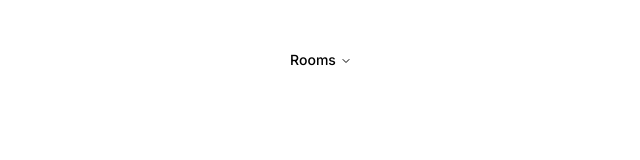
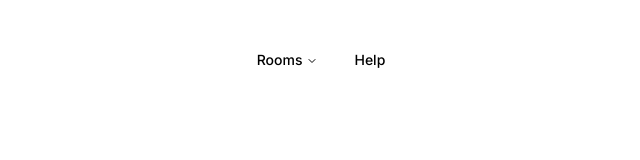
Before and after one commit to Idontplaytheguitar/ChatRooms, a Next.js app: page / in a window 1280 px wide. Shown: the top 160 px of the page, without its empty margins (319-959 px from the left). Built offline with nearby package versions, Linux system fonts and the light colour scheme.

Commit message:
- Changed nav menu to be better visually (still missing changes) - Added light and dark theme variables (not implemented yet) - Changed name

```diff
--- a/cms/NavMenu.ts
+++ b/cms/NavMenu.ts
@@ -2,7 +2,28 @@ import { INavMenuItem } from "fndtn/interfaces/INavMenuItem";
 
 export const navMenuItems: INavMenuItem[] = [
     {
-        content: [{ display: "See rooms", href: "/rooms", target: "_self" }],
+        content: [
+            {
+                link: { display: "See rooms", href: "/rooms", target: "_self" },
+                description: "See all the rooms you can join",
+            },
+            {
+                link: {
+                    display: "Create new room",
+                    href: "/CreateRoom",
+                    target: "_self",
+                },
+                description: "Create a room others can join"
+            },
+            {
+                link: {
+                    display: "Join room with code",
+                    href: "/JoinCode",
+                    target: "_self",
+                },
+                description:"Join a room with an invite code given by someone else"
+            },
+        ],
         trigger: "Rooms",
     },
 ];
--- a/package.json
+++ b/package.json
@@ -1,5 +1,5 @@
 {
-  "name": "my-app",
+  "name": "chatrooms",
   "version": "0.1.0",
   "private": true,
   "scripts": {
--- a/src/app/page.tsx
+++ b/src/app/page.tsx
@@ -5,7 +5,7 @@ export default function Home() {
     return (
         <main className="relative flex min-h-screen flex-col items-center p-5">
             <nav className="p-5 sticky top-0 left-0">
-                <NavMenu items={navMenuItems} className="mx-auto" />
+                <NavMenu items={navMenuItems} />
             </nav>
             <div className="h-screen"></div>
         </main>
--- a/src/components/NavMenu.tsx
+++ b/src/components/NavMenu.tsx
@@ -1,53 +1,91 @@
 "use client";
+
+import * as React from "react";
+import Link from "next/link";
 
 import {
     NavigationMenu,
     NavigationMenuContent,
-    NavigationMenuIndicator,
     NavigationMenuItem,
     NavigationMenuLink,
     NavigationMenuList,
     NavigationMenuTrigger,
-    NavigationMenuViewport,
+    navigationMenuTriggerStyle,
 } from "fndtn/components/ui/navigation-menu";
+import { cn } from "fndtn/lib/utils";
 import { INavMenuItem } from "fndtn/interfaces/INavMenuItem";
 
-export default function NavMenu(props: {
-    className?: string;
-    items: INavMenuItem[];
-}) {
-    const { className, items } = props;
+export default function NavigationMenuDemo(props: { items: INavMenuItem[] }) {
+    const { items } = props;
     return (
-        <NavigationMenu className={`${className ?? ""}`}>
-            <NavigationMenuList>
-                {items?.length ? (
-                    items?.map((i, k) => {
+        <NavigationMenu>
+            {items.map((item, keyItem) => {
                 return (
-                            <NavigationMenuItem key={i.trigger + k}>
+                    <NavigationMenuList key={item.trigger + keyItem}>
+                        <NavigationMenuItem>
                             <NavigationMenuTrigger>
-                                    {i.trigger}
+                                {item.trigger}
                             </NavigationMenuTrigger>
-                                {i.content.map((content, keyContent) => {
-                                    return (
-                                        <NavigationMenuContent
-                                            key={content.display + keyContent}
+                            <NavigationMenuContent>
+                                <ul className="grid w-[300px] gap-3 p-4 md:w-[400px] md:grid-cols-2 lg:w-[600px] ">
+                                    {item.content.map(
+                                        (contentItem, contentItemKey) => (
+                                            <ListItem
+                                                key={
+                                                    contentItem.link.display +
+                                                    contentItemKey
+                                                }
+                                                title={contentItem.link.display}
+                                                href={contentItem.link.href}
+                                                target={contentItem.link.target}
                                             >
+                                                {contentItem.description}
+                                            </ListItem>
+                                        )
+                                    )}
+                                </ul>
+                            </NavigationMenuContent>
+                        </NavigationMenuItem>
+                        <NavigationMenuItem>
+                            <Link href="/help" legacyBehavior passHref>
                                 <NavigationMenuLink
-                                                href={content.href}
-                                                target={content.target}
+                                    className={navigationMenuTriggerStyle()}
                                 >
-                                                {content.display}
+                                    Help
                                 </NavigationMenuLink>
-                                        </NavigationMenuContent>
+                            </Link>
+                        </NavigationMenuItem>
+                    </NavigationMenuList>
                 );
             })}
-                            </NavigationMenuItem>
-                        );
-                    })
-                ) : (
-                    <div>no items found on the nav menu</div>
-                )}
-            </NavigationMenuList>
         </NavigationMenu>
     );
 }
+
+const ListItem = React.forwardRef<
+    React.ElementRef<"a">,
+    React.ComponentPropsWithoutRef<"a">
+>(({ className, title, children, ...props }, ref) => {
+    return (
+        <li>
+            <NavigationMenuLink asChild>
+                <a
+                    ref={ref}
+                    className={cn(
+                        "block select-none space-y-1 rounded-md p-3 leading-none no-underline outline-none transition-colors hover:bg-accent hover:text-foreground focus:bg-accent focus:text-accent-foreground",
+                        className
+                    )}
+                    {...props}
+                >
+                    <div className="text-sm font-medium leading-none">
+                        {title}
+                    </div>
+                    <p className="line-clamp-2 text-sm leading-snug text-muted-foreground">
+                        {children}
+                    </p>
+                </a>
+            </NavigationMenuLink>
+        </li>
+    );
+});
+ListItem.displayName = "ListItem";
--- a/src/components/ui/navigation-menu.tsx
+++ b/src/components/ui/navigation-menu.tsx
@@ -69,7 +69,7 @@ const NavigationMenuContent = React.forwardRef<
   <NavigationMenuPrimitive.Content
     ref={ref}
     className={cn(
-      "left-0 top-0 w-full data-[motion^=from-]:animate-in data-[motion^=to-]:animate-out data-[motion^=from-]:fade-in data-[motion^=to-]:fade-out data-[motion=from-end]:slide-in-from-right-52 data-[motion=from-start]:slide-in-from-left-52 data-[motion=to-end]:slide-out-to-right-52 data-[motion=to-start]:slide-out-to-left-52 md:absolute md:w-auto",
+      "left-0 top-0 w-full data-[motion^=from-]:animate-in data-[motion^=to-]:animate-out data-[motion^=from-]:fade-in data-[motion^=to-]:fade-out data-[motion=from-end]:slide-in-from-right-52 data-[motion=from-start]:slide-in-from-left-52 data-[motion=to-end]:slide-out-to-right-52 data-[motion=to-start]:slide-out-to-left-52 md:absolute md:w-auto p-3 px-5",
       className
     )}
     {...props}
--- a/src/interfaces/INavMenuItem.ts
+++ b/src/interfaces/INavMenuItem.ts
@@ -2,5 +2,8 @@ import { ILink } from "./ILink";
 
 export interface INavMenuItem {
     trigger: string;
-    content: ILink[];
+    content: {
+      link: ILink;
+      description?: string
+    }[];
 }
--- a/tailwind.config.js
+++ b/tailwind.config.js
@@ -8,6 +8,20 @@ module.exports = {
     './src/**/*.{ts,tsx}',
 	],
   theme: {
+    colors:{
+      dark:{
+        background:"#0F0F0F",
+        foreground:"#232D3F",
+        accent:"#005B41",
+        accent2:"#008170"
+      },
+      light:{
+        background:"#0C356A",
+        foreground:"#279EFF",
+        accent:"#40F8FF",
+        accent2:"#D5FFD0"
+      }
+    },
     container: {
       center: true,
       padding: "2rem",
```
Also changed, not shown: 1 other file (tests, documents, lock files or other folders). Lines whose indentation alone changed are shown as unchanged.
